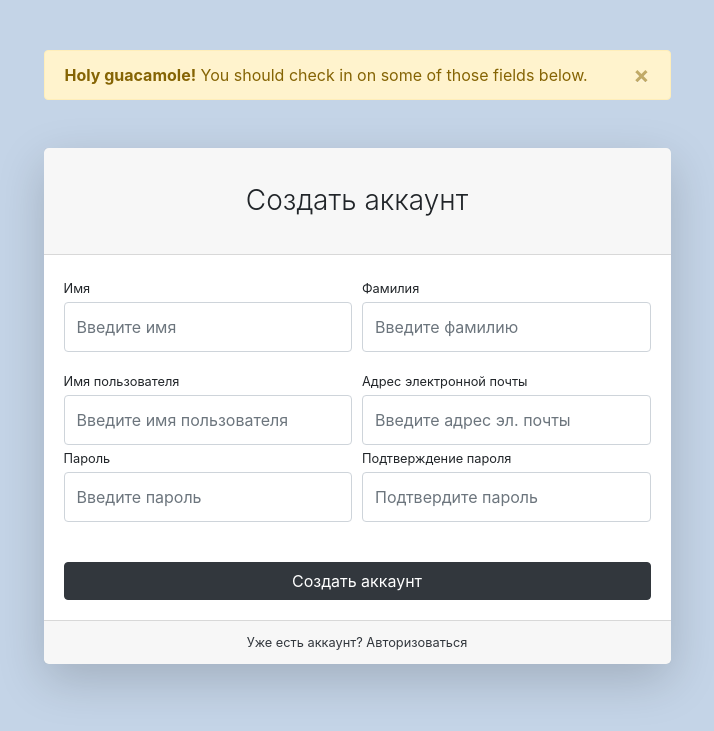
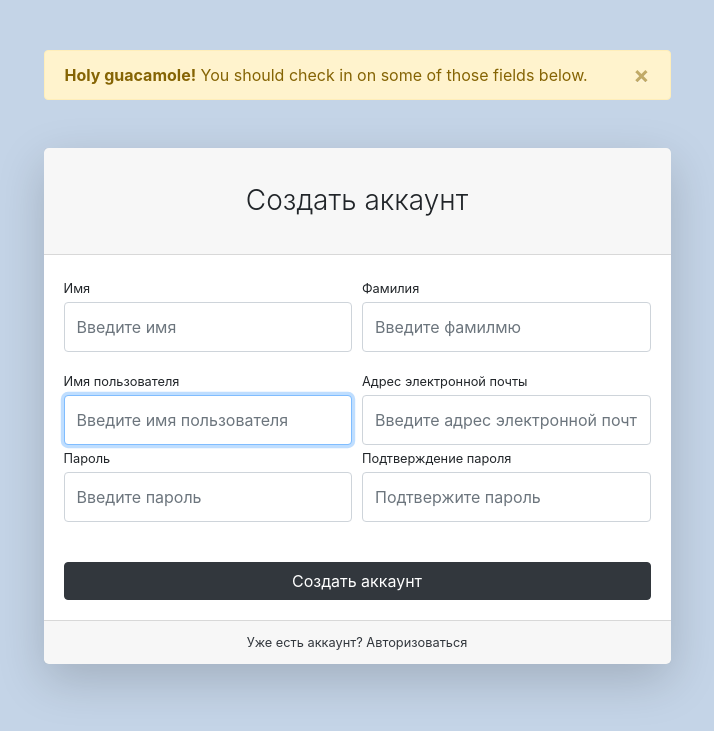
Before and after one commit to artMMXII/store-server-django, a Django app: page /users/registration in a window 1280 px wide. Shown: the top 731 px of the page, without its empty margins (283-997 px from the left). Run offline with Django 4.2, Linux system fonts and the light colour scheme; some libraries are stand-ins or nearby versions.

Commit message:
registration

```diff
--- a/users/forms.py
+++ b/users/forms.py
@@ -1,10 +1,9 @@
 from django import forms
-from django.contrib.auth.forms import AuthenticationForm
+from django.contrib.auth.forms import AuthenticationForm, UserCreationForm
 from users.models import User
 
 
 class UserLoginForm(AuthenticationForm):
-
     username = forms.CharField(widget=forms.TextInput(attrs={
         'class': 'form-control py-4', 'placeholder': 'Введите имя пользователя'
     }))
@@ -16,3 +15,33 @@
     class Meta:
         model = User
         fields = '__all__'
+
+
+class UserRegistrationForm(UserCreationForm):
+    first_name = forms.CharField(widget=forms.TextInput(attrs={
+        'class': 'form-control py-4', 'placeholder': 'Введите имя'
+    }))
+
+    last_name = forms.CharField(widget=forms.TextInput(attrs={
+        'class': 'form-control py-4', 'placeholder': 'Введите фамилмю'
+    }))
+
+    username = forms.CharField(widget=forms.TextInput(attrs={
+        'class': 'form-control py-4', 'placeholder': 'Введите имя пользователя'
+    }))
+
+    email = forms.CharField(widget=forms.EmailInput(attrs={
+        'class': 'form-control py-4', 'placeholder': 'Введите адрес электронной почты'
+    }))
+
+    password1 = forms.CharField(widget=forms.PasswordInput(attrs={
+        'class': 'form-control py-4', 'placeholder': 'Введите пароль'
+    }))
+
+    password2 = forms.CharField(widget=forms.PasswordInput(attrs={
+        'class': 'form-control py-4', 'placeholder': 'Подтвержите пароль'
+    }))
+
+    class Meta:
+        model = User
+        fields = ('first_name', 'last_name', 'username', 'email', 'password1', 'password2')
--- a/users/templates/users/login.html
+++ b/users/templates/users/login.html
@@ -24,7 +24,7 @@
                                         {{ form.username }}
                                     </div>
                                     <div class="form-group">
-                                        <label class="small mb-1" for={{ form.username.id_for_label }}>Пароль</label>
+                                        <label class="small mb-1" for={{ form.password.id_for_label }}>Пароль</label>
                                         {{ form.password }}
                                     </div>
                                     <div class="form-group d-flex align-items-center justify-content-between mt-4 mb-0">
--- a/users/templates/users/registration.html
+++ b/users/templates/users/registration.html
@@ -16,52 +16,55 @@
                             <div class="card-header"><h3 class="text-center font-weight-light my-4">Создать аккаунт</h3>
                             </div>
                             <div class="card-body">
-                                <form>
+                                <form action="{% url 'users:registration' %}" method="post">
+                                    {% csrf_token %}
                                     <div class="form-row">
                                         <div class="col-md-6">
                                             <div class="form-group">
-                                                <label class="small mb-1" for="inputFirstName">Имя</label>
-                                                <input class="form-control py-4" id="inputFirstName" type="text"
-                                                       placeholder="Введите имя"/>
+                                                <label class="small mb-1" for={{ form.first_name.id_for_label }}>
+                                                    Имя
+                                                </label>
+                                                {{ form.first_name }}
                                             </div>
                                         </div>
                                         <div class="col-md-6">
                                             <div class="form-group">
-                                                <label class="small mb-1" for="inputLastName">Фамилия</label>
-                                                <input class="form-control py-4" id="inputLastName" type="text"
-                                                       placeholder="Введите фамилию"/>
+                                                <label class="small mb-1" for={{ form.last_name.id_for_label }}>
+                                                    Фамилия
+                                                </label>
+                                                {{ form.last_name }}
                                             </div>
                                         </div>
                                     </div>
                                     <div class="form-row">
                                         <div class="col-md-6">
-                                            <label class="small mb-1" for="inputUsername">Имя пользователя</label>
-                                            <input class="form-control py-4" id="inputUsername" type="text"
-                                                   aria-describedby="usernameHelp"
-                                                   placeholder="Введите имя пользователя"/>
+                                            <label class="small mb-1" for={{ form.username.id_for_label }}>
+                                                Имя пользователя
+                                            </label>
+                                            {{ form.username }}
                                         </div>
                                         <div class="col-md-6">
-                                            <label class="small mb-1" for="inputEmailAddress">Адрес электронной
-                                                почты</label>
-                                            <input class="form-control py-4" id="inputEmailAddress" type="email"
-                                                   aria-describedby="emailHelp"
-                                                   placeholder="Введите адрес эл. почты"/>
+                                            <label class="small mb-1" for={{ form.email.id_for_label }}>
+                                                Адрес электронной почты
+                                            </label>
+                                            {{ form.email }}
                                         </div>
                                     </div>
                                     <div class="form-row">
                                         <div class="col-md-6">
                                             <div class="form-group">
-                                                <label class="small mb-1" for="inputPassword">Пароль</label>
-                                                <input class="form-control py-4" id="inputPassword" type="password"
-                                                       placeholder="Введите пароль"/>
+                                                <label class="small mb-1" for={{ form.password1.id_for_label }}>
+                                                    Пароль
+                                                </label>
+                                                {{ form.password1 }}
                                             </div>
                                         </div>
                                         <div class="col-md-6">
                                             <div class="form-group">
-                                                <label class="small mb-1" for="inputConfirmPassword">Подтверждение
-                                                    пароля</label>
-                                                <input class="form-control py-4" id="inputConfirmPassword"
-                                                       type="password" placeholder="Подтвердите пароль"/>
+                                                <label class="small mb-1" for={{ form.password2.id_for_label }}>
+                                                    Подтверждение пароля
+                                                </label>
+                                                {{ form.password2 }}
                                             </div>
                                         </div>
                                     </div>
--- a/users/views.py
+++ b/users/views.py
@@ -3,7 +3,7 @@
 from django.urls import reverse
 
 from users.models import User
-from users.forms import UserLoginForm
+from users.forms import UserLoginForm, UserRegistrationForm
 
 
 def login(request):
@@ -20,4 +20,10 @@
     return render(request, 'users/login.html', {'form': form})
 
 def registration(request):
-    return render(request, 'users/registration.html')
+    if request.method == 'POST':
+        form = UserRegistrationForm(data=request.POST)
+        if form.is_valid():
+            form.save()
+            return HttpResponseRedirect(reverse('users:login'))
+    form = UserRegistrationForm()
+    return render(request, 'users/registration.html', {'form': form})
```
Also changed, not shown: db.sqlite3.
